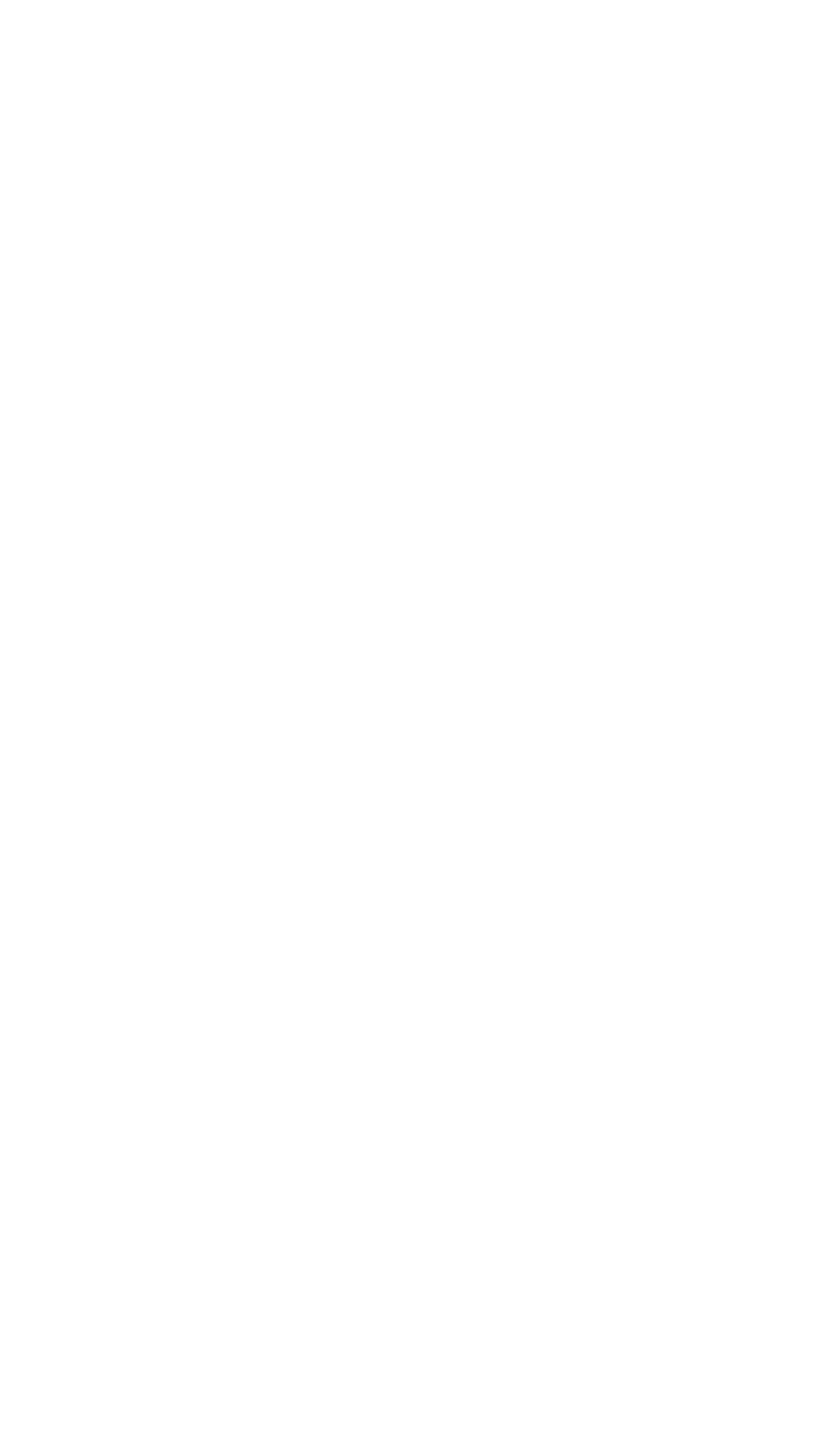
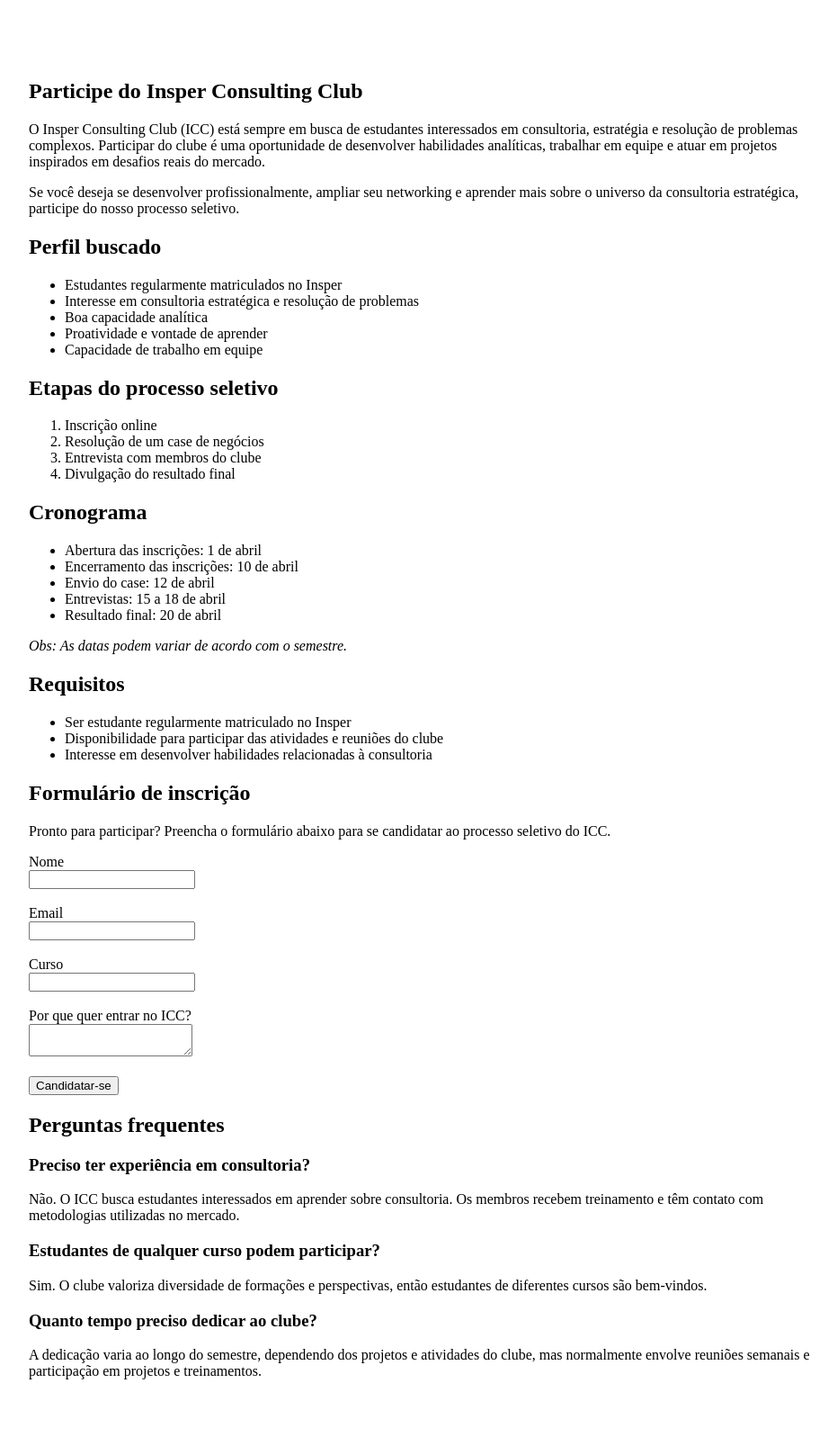
Before and after one commit to vitorhiratsuca/Case-InsperCode, a Django app: page /participe/ in a window 1280 px wide. Before the commit the part shown is empty. Shown: the whole page at 90% size, without its empty margins (158-1089 px from the left). Before the commit the page ends 800 px from the top, so only its background shows below. Run offline with Django 4.2, Linux system fonts and the light colour scheme.

Commit message:
Update participe.html

```diff
--- a/website/templates/participe.html
+++ b/website/templates/participe.html
@@ -1 +1,116 @@
 {% extends "base.html" %}
+
+{% block content %}
+
+<section style="padding:60px; max-width:900px; margin:auto;">
+
+<h1>Participe do Insper Consulting Club</h1>
+
+<p>
+O Insper Consulting Club (ICC) está sempre em busca de estudantes interessados em
+consultoria, estratégia e resolução de problemas complexos. Participar do clube
+é uma oportunidade de desenvolver habilidades analíticas, trabalhar em equipe
+e atuar em projetos inspirados em desafios reais do mercado.
+</p>
+
+<p>
+Se você deseja se desenvolver profissionalmente, ampliar seu networking e
+aprender mais sobre o universo da consultoria estratégica, participe do nosso
+processo seletivo.
+</p>
+
+
+<h2>Perfil buscado</h2>
+
+<ul>
+<li>Estudantes regularmente matriculados no Insper</li>
+<li>Interesse em consultoria estratégica e resolução de problemas</li>
+<li>Boa capacidade analítica</li>
+<li>Proatividade e vontade de aprender</li>
+<li>Capacidade de trabalho em equipe</li>
+</ul>
+
+
+<h2>Etapas do processo seletivo</h2>
+
+<ol>
+<li>Inscrição online</li>
+<li>Resolução de um case de negócios</li>
+<li>Entrevista com membros do clube</li>
+<li>Divulgação do resultado final</li>
+</ol>
+
+
+<h2>Cronograma</h2>
+
+<ul>
+<li>Abertura das inscrições: 1 de abril</li>
+<li>Encerramento das inscrições: 10 de abril</li>
+<li>Envio do case: 12 de abril</li>
+<li>Entrevistas: 15 a 18 de abril</li>
+<li>Resultado final: 20 de abril</li>
+</ul>
+
+<p><i>Obs: As datas podem variar de acordo com o semestre.</i></p>
+
+
+<h2>Requisitos</h2>
+
+<ul>
+<li>Ser estudante regularmente matriculado no Insper</li>
+<li>Disponibilidade para participar das atividades e reuniões do clube</li>
+<li>Interesse em desenvolver habilidades relacionadas à consultoria</li>
+</ul>
+
+
+<h2>Formulário de inscrição</h2>
+
+<p>
+Pronto para participar? Preencha o formulário abaixo para se candidatar ao
+processo seletivo do ICC.
+</p>
+
+<form>
+
+<label>Nome</label><br>
+<input type="text" name="nome" required><br><br>
+
+<label>Email</label><br>
+<input type="email" name="email" required><br><br>
+
+<label>Curso</label><br>
+<input type="text" name="curso"><br><br>
+
+<label>Por que quer entrar no ICC?</label><br>
+<textarea name="motivacao"></textarea><br><br>
+
+<button type="submit">Candidatar-se</button>
+
+</form>
+
+
+<h2>Perguntas frequentes</h2>
+
+<h3>Preciso ter experiência em consultoria?</h3>
+<p>
+Não. O ICC busca estudantes interessados em aprender sobre consultoria.
+Os membros recebem treinamento e têm contato com metodologias utilizadas
+no mercado.
+</p>
+
+<h3>Estudantes de qualquer curso podem participar?</h3>
+<p>
+Sim. O clube valoriza diversidade de formações e perspectivas, então
+estudantes de diferentes cursos são bem-vindos.
+</p>
+
+<h3>Quanto tempo preciso dedicar ao clube?</h3>
+<p>
+A dedicação varia ao longo do semestre, dependendo dos projetos e
+atividades do clube, mas normalmente envolve reuniões semanais e
+participação em projetos e treinamentos.
+</p>
+
+</section>
+
+{% endblock %}
```
